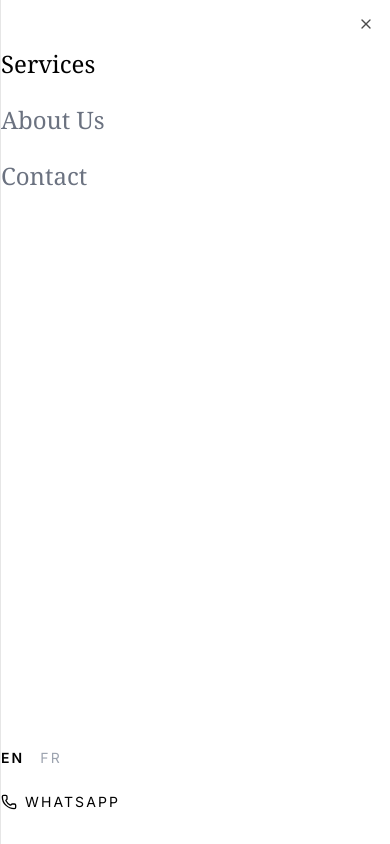
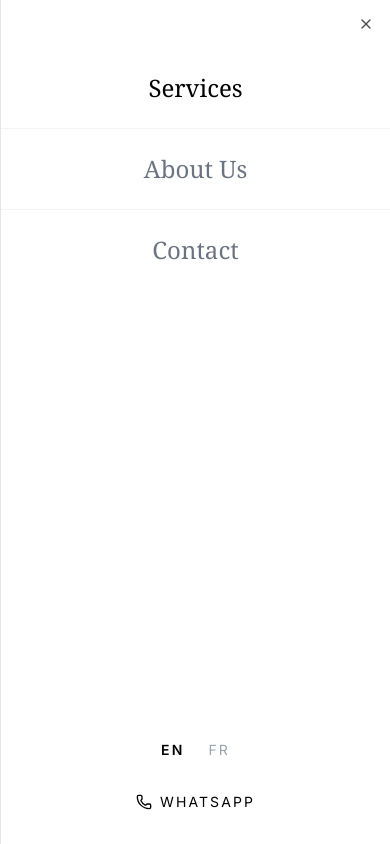
Before and after one commit to keurkan/Atlas-prestige, a React (Vite) app: page / in a window 390 px wide. Both pictures are taken after a click on the button 354 px from the left and 40 px from the top of the page. Shown: the top 844 px of the page. Built offline with nearby package versions, Linux system fonts and the light colour scheme; a web font is replaced by a local one.

Commit message:
Update mobile navigation styling

```diff
--- a/src/components/Header.tsx
+++ b/src/components/Header.tsx
@@ -114,22 +114,22 @@ export default function Header() {
             </SheetTrigger>
             <SheetContent side="right" className="w-full sm:w-80 bg-white">
               <div className="flex flex-col h-full pt-12">
-                <nav className="flex flex-col gap-6">
-                  {navLinks.map((link) => (
+                <nav className="flex flex-col w-full">
+                  {navLinks.map((link, index) => (
                     <Link
                       key={link.path}
                       to={link.path}
                       onClick={() => setIsMobileMenuOpen(false)}
-                      className={`text-2xl font-serif ${isActive(link.path) ? 'text-black' : 'text-gray-500'
-                        }`}
+                      className={`text-2xl font-serif py-6 text-center w-full ${isActive(link.path) ? 'text-black' : 'text-gray-500'
+                        } ${index < navLinks.length - 1 ? 'border-b border-gray-100' : ''}`}
                     >
                       {link.label}
                     </Link>
                   ))}
                 </nav>
 
-                <div className="mt-auto pb-8">
-                  <div className="flex gap-4 mb-6">
+                <div className="mt-auto pb-8 flex flex-col items-center">
+                  <div className="flex justify-center gap-6 mb-8 w-full">
                     <button
                       onClick={() => setLanguage('en')}
                       className={`text-sm uppercase tracking-[0.15em] ${language === 'en' ? 'font-semibold text-black' : 'text-gray-400'
@@ -149,7 +149,7 @@ export default function Header() {
                     href="https://wa.me/212600000000"
                     target="_blank"
                     rel="noopener noreferrer"
-                    className="flex items-center gap-2 text-sm uppercase tracking-[0.15em]"
+                    className="flex justify-center items-center gap-2 text-sm uppercase tracking-[0.15em] w-full"
                   >
                     <Phone className="w-4 h-4" />
                     WhatsApp
```
